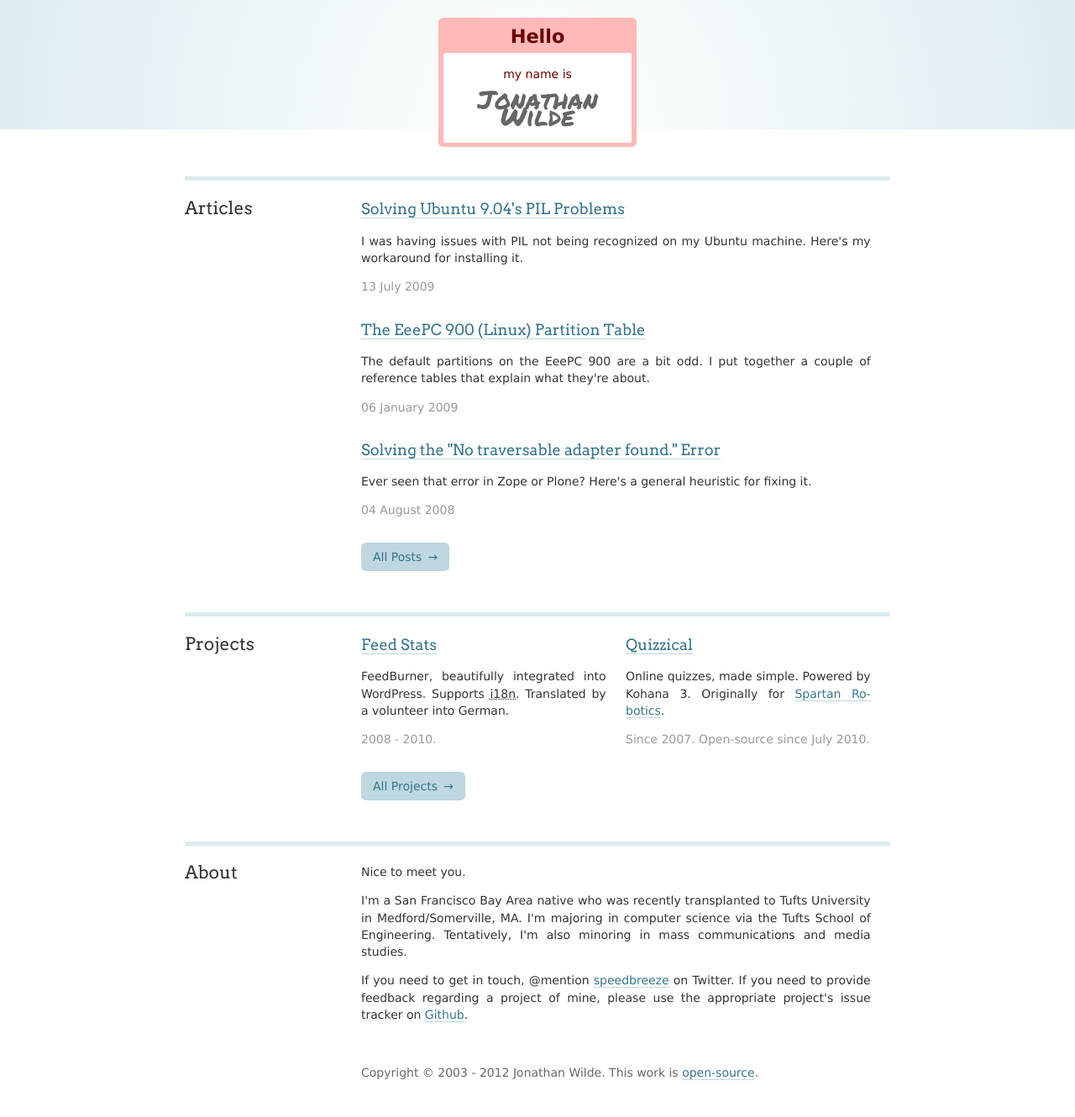
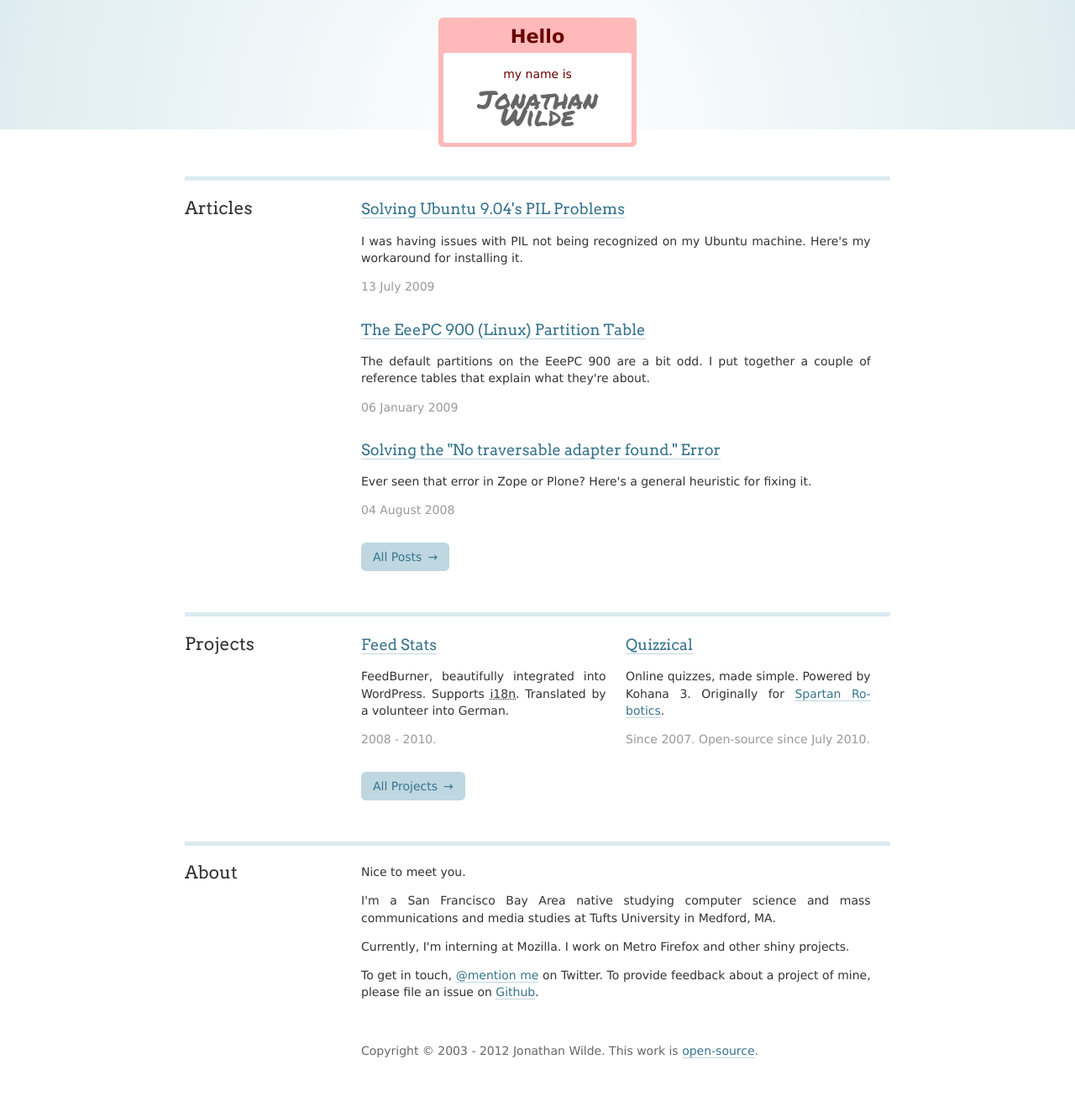
Before and after one commit to hellojwilde/hellojwilde.github.io, a Jekyll site: the page built from index.html, in a window 1280 px wide. Shown: the whole page at 84% size. Built offline with Jekyll 4.4.1, drawn with Linux system fonts in a browser that asks for light colours; nearby versions of some CDN libraries; after the commit the page ends 1303 px from its top, so only the background shows below that.

Commit message:
Adding Mozilla information, simplifying language.

```diff
--- a/_layouts/article.html
+++ b/_layouts/article.html
@@ -29,7 +29,7 @@ classes: post
             <div class="entry-comments">
                 <p>
                     Have a comment to share?  I’d love to hear it.  Just
-                    @mention <a href="http://twitter.com/speedbreeze">speedbreeze</a>
+                    <a href="http://twitter.com/home?status=%40speedbreeze%20">@mention me</a>
                     on Twitter.
                 </p>
             </div>
--- a/index.html
+++ b/index.html
@@ -80,21 +80,21 @@ classes: home hresume
     </div>
 
     <div class="content summary">
-    	<p>
-    		Nice to meet you.
-    	</p>
         <p>
-            I'm a San Francisco Bay Area native who was recently transplanted
-            to Tufts University in Medford/Somerville, MA. I'm majoring in computer
-            science via the Tufts School of Engineering.  Tentatively, I'm also
-            minoring in mass communications and media studies.
+            Nice to meet you.
         </p>
         <p>
-            If you need to get in touch, @mention
-            <a href="http://www.twitter.com/speedbreeze">speedbreeze</a>
-            on Twitter. If you need to provide feedback regarding a
-            project of mine, please use the appropriate project's issue
-            tracker on <a href="http://www.github.com/speedbreeze">Github</a>.
+            I'm a San Francisco Bay Area native studying computer science and
+            mass communications and media studies at Tufts University in Medford, MA.
+        </p>
+        <p>
+            Currently, I'm interning at Mozilla.
+            I work on Metro Firefox and other shiny projects.
+        </p>
+        <p>
+            To get in touch, <a href="http://twitter.com/home?status=%40speedbreeze%20">@mention me</a> on Twitter.
+            To provide feedback about a project of mine,
+            please file an issue on <a href="http://www.github.com/speedbreeze">Github</a>.
         </p>
     </div>
 </div>
```
